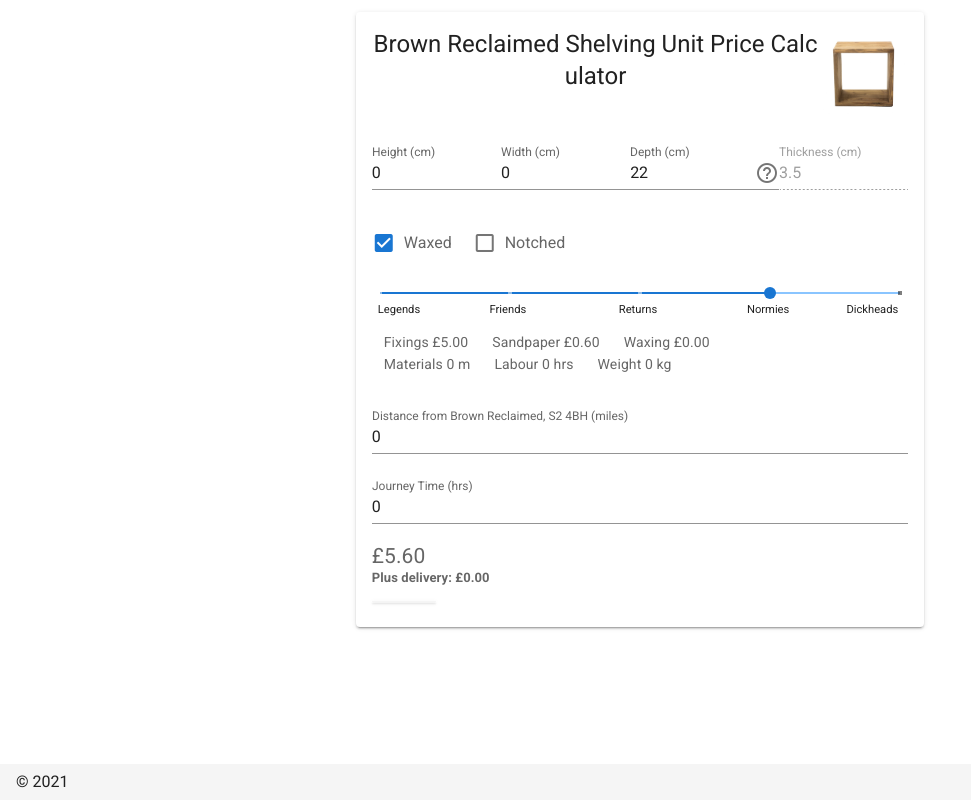
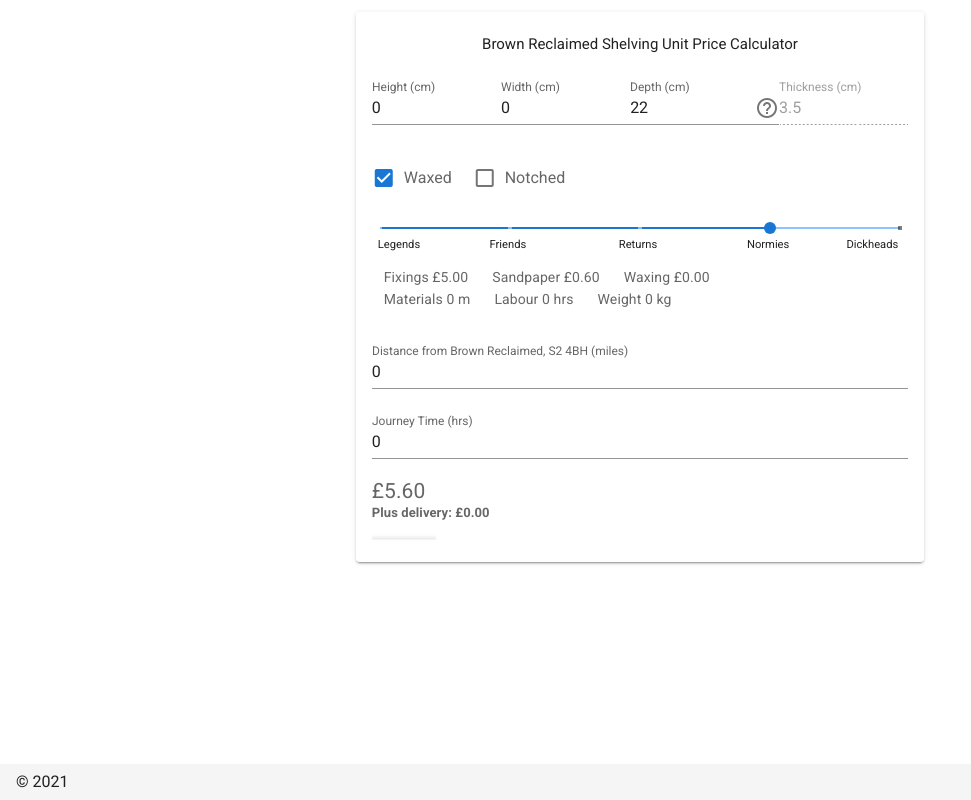
Before and after one commit to saifmode/browncalc, a Nuxt app: page / in a window 1280 px wide. Shown: the whole page, without its empty margins (0-971 px from the left). Built offline with nearby package versions, Linux system fonts and the light colour scheme.

Commit message:
make everything fit on one page

```diff
--- a/pages/index.vue
+++ b/pages/index.vue
@@ -3,13 +3,8 @@
     <v-col cols="12" sm="8" md="6">
       <v-card>
         <v-card-title class="headline">
-          <div style="display: flex; flex-direction: row">
-            <div style="text-align: center; width: 100%">
+          <div style="width: 100%; text-align: center; font-size: 15px;">
               Brown Reclaimed Shelving Unit Price Calculator
-            </div>
-            <div class="text-center">
-              <img src="breclaimed.jpg" style="width: 89px">
-            </div>
           </div>
         </v-card-title>
         <v-card-text>
```
